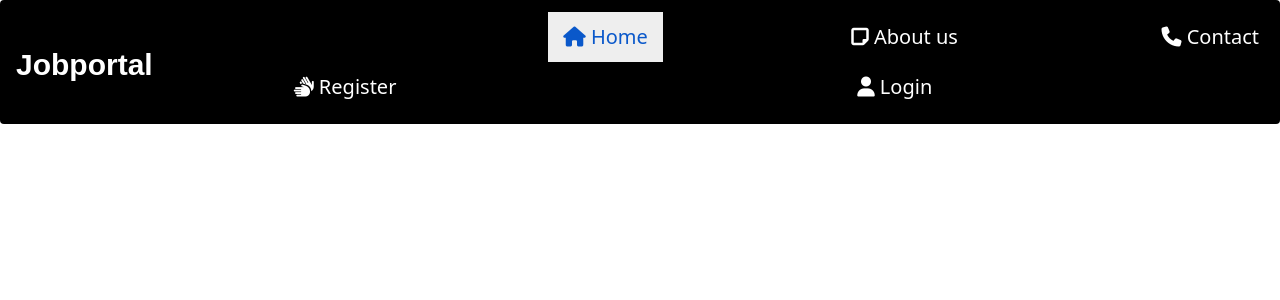
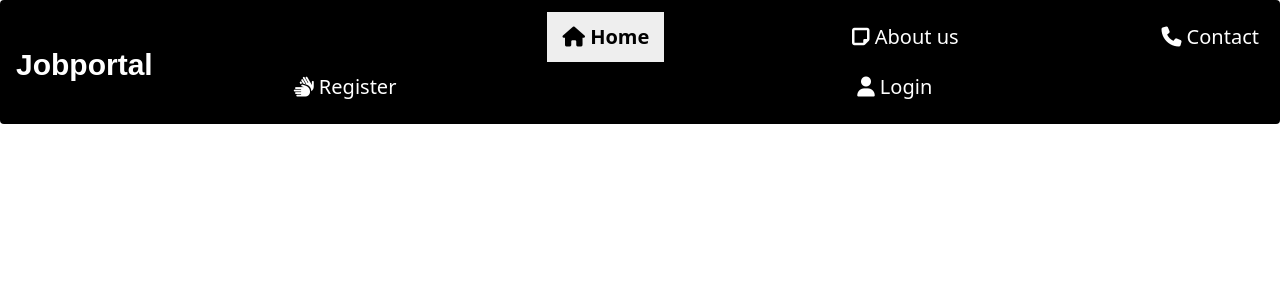
Before and after one commit to Amzarah-T/jobPortalDjango, a Django app: template mydjangosite/jobportal/templates/navigation.html in a window 1280 px wide, with the pointer over the restyled element. Shown: the top 300 px of the page. Run offline with Django 4.2, Linux system fonts and the light colour scheme; the template is opened without the code that fills it, so the values that code supplies are empty; some libraries are stand-ins or nearby versions.

Commit message:
Update navigation.html

```diff
--- a/mydjangosite/jobportal/templates/navigation.html
+++ b/mydjangosite/jobportal/templates/navigation.html
@@ -15,6 +15,7 @@
  rel="stylesheet" integrity="sha384-GLhlTQ8iRABdZLl6O3oVMWSktQOp6b7In1Zl3/Jr59b6EGGoI1aFkw7cmDA6j6gD"
  crossorigin="anonymous">
 
+ <!-- font awesome link -->
     <link rel="stylesheet" href="https://cdnjs.cloudflare.com/ajax/libs/font-awesome/6.2.1/css/all.min.css"
 integrity="sha512-MV7K8+y+gLIBoVD59lQIYicR65iaqukzvf/nwasF0nqhPay5w/9lJmVM2hMDcnK1OnMGCdVK+iQrJ7lzPJQd1w=="
 crossorigin="anonymous" referrerpolicy="no-referrer" />
@@ -24,11 +25,16 @@ crossorigin="anonymous" referrerpolicy="no-referrer" />
     color : white;
     margin-right : 4px;
     }
+
+    .nav-link:hover{
+    color : black;
+    background-color: white;
+    font-weight : bold;
+    }
+
 </style>
 </head>
 <body>
-
-
 
 <nav class="navbar navbar-expand-lg" style="background-color : black">
     <a class="navbar-brand pl-5 font-weight-bold mt-5" style="color : white ; font-weight : bold ; font-family : Arial ; font-size : 30px">Jobportal</a>
@@ -53,18 +59,16 @@ crossorigin="anonymous" referrerpolicy="no-referrer" />
             <a class="nav-link" href="{% url 'index' %}" style="margin-left : 100px ; font-size : 20px" ><i class="fa-solid fa-user"></i> Login </a>
         </li>
 
-
     </ul>
 </nav>
 
 
 
 
-      </div>
-
 <!--bootstrapp js lnk-->
 <script src="https://cdn.jsdelivr.net/npm/bootstrap@5.3.0-alpha1/dist/js/bootstrap.bundle.min.js"
 integrity="sha384-w76AqPfDkMBDXo30jS1Sgez6pr3x5MlQ1ZAGC+nuZB+EYdgRZgiwxhTBTkF7CXvN"
 crossorigin="anonymous"></script>
+
 </body>
 </html>
```
